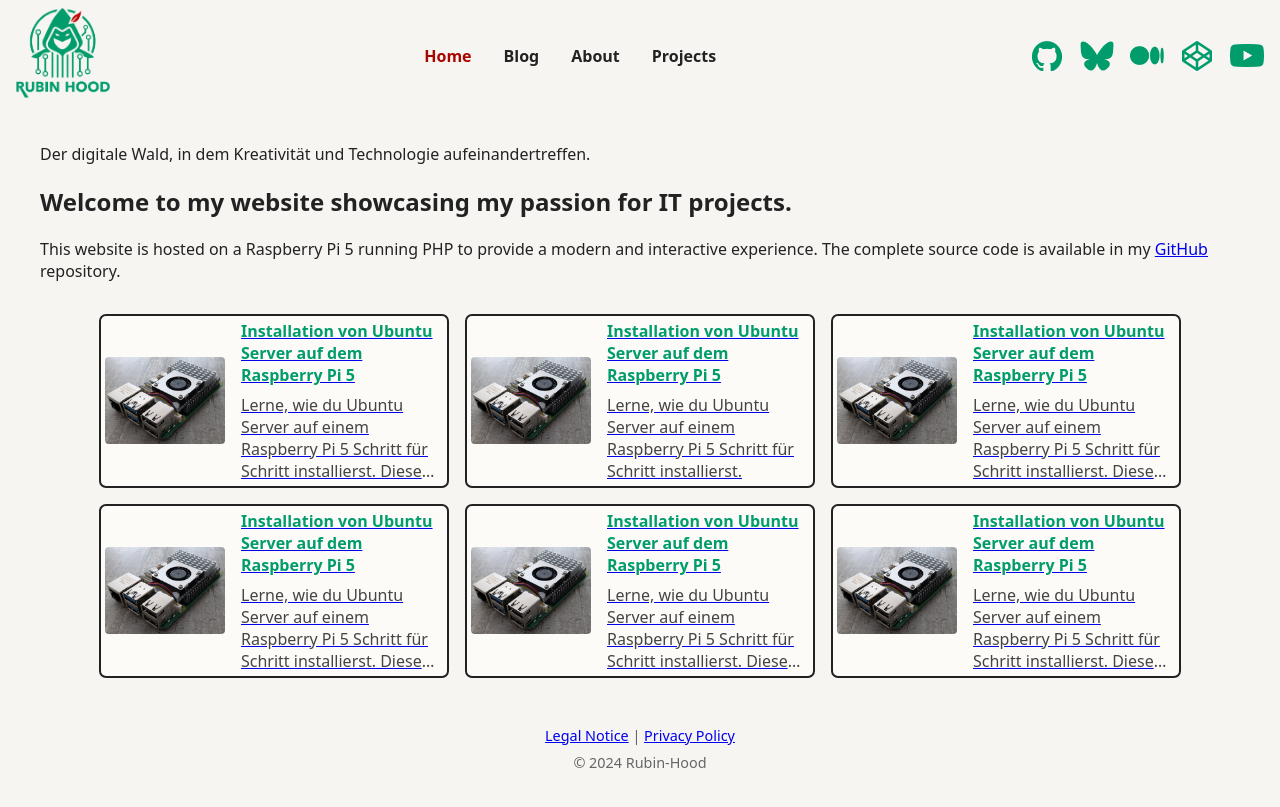
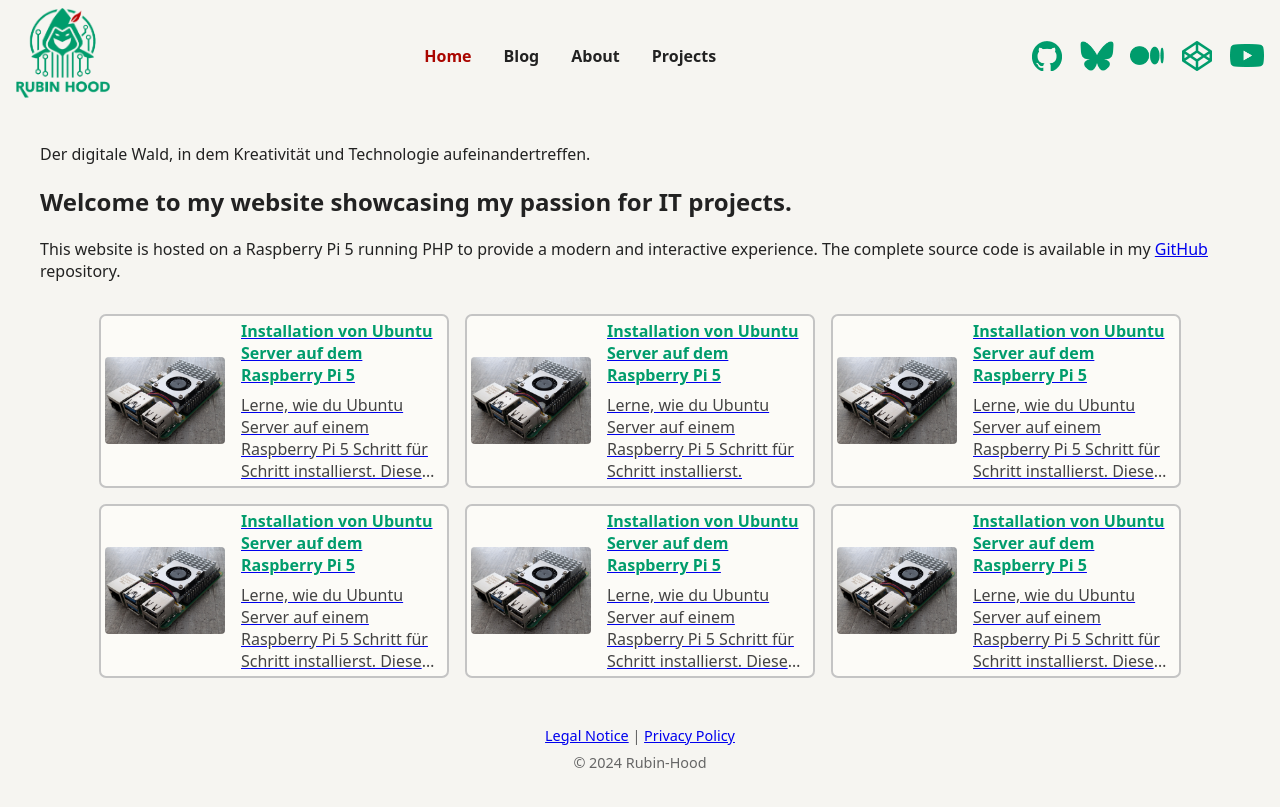
Before and after one commit to rubin-hood/rubinhood-blog, a Jekyll site: the page built from index.md, in a window 1280 px wide. Shown: the top 807 px of the page. Built offline with Jekyll 4.4.1, drawn with Linux system fonts in a browser that asks for light colours.

Commit message:
Update style.css

```diff
--- a/assets/css/style.css
+++ b/assets/css/style.css
@@ -143,7 +143,7 @@
   flex: 1 1 300px;          /* Karte kann wachsen, ist aber mindestens 300px breit */
   box-sizing: border-box;   /* Padding und Border werden zur Breite dazugerechnet */
   background: #FCFBF7;         /* Weiße Kartenfläche */
-  border: 2px solid #C9C8C8;   /* Dezenter, grauer Rahmen */
+  border: 2px solid #ff0000;   /* Dezenter, grauer Rahmen */
   border-radius: 7px;       /* Abgerundete Ecken */
   display: flex;            /* Bild und Inhalt nebeneinander */
   align-items: center;      /* Bild und Text oben bündig */
@@ -286,101 +286,145 @@
   }
 }
 
-
-/* ===========================
-   8. Feine Mobile-Anpassungen (bis 600px)
-   =========================== */
+/* ================================================================
+   8. Feine Mobile-Anpassungen für sehr kleine Bildschirme (≤ 600px)
+   ----------------------------------------------------------------
+   Hier werden Details für Smartphones und schmale Geräte optimiert.
+   ================================================================ */
 @media (max-width: 600px) {
-  .icon-link { width: 24px; }
-  .icon-img { height: 24px; }
-  .site-header { flex-direction: row; gap: 0; }
-  .blog-card { padding: 0.25rem; }
-  /* Nochmals Header-Inhalte ausblenden auf sehr kleinen Screens */
-  .site-nav, .site-header .social-icons { display: none; }
-  .burger { display: block important; }
-  .mobile-menu-overlay { display: none; }
-  .mobile-menu-overlay.open { display: flex; }
+  .icon-link {
+    width: 24px;                  /* Social-Icons noch kleiner als auf Tablet */
+  }
+  .icon-img {
+    height: 24px;                 /* Höhe der Icon-Bilder auf 24px begrenzen */
+  }
+  .site-header {
+    flex-direction: row;          /* Header bleibt horizontal (Logo, Burger usw.) */
+    gap: 0;                       /* Kein Abstand mehr im Header */
+  }
+  .blog-card {
+    padding: 0.25rem;             /* Blogkarten noch kompakter */
+  }
+  /* Alle Header-Navigation & Social-Icons nochmals ausblenden,
+     falls z.B. Cache oder doppelte Media Queries stören */
+  .site-nav,
+  .site-header .social-icons {
+    display: none;
+  }
+  .burger {
+    display: block !important;    /* Burger-Menü auf jeden Fall zeigen */
+  }
+  .mobile-menu-overlay {
+    display: none;                /* Mobile-Menü standardmäßig ausblenden */
+  }
+  .mobile-menu-overlay.open {
+    display: flex;                /* ... aber einblenden, wenn die "open"-Klasse gesetzt ist */
+  }
 }
 
-/* ===========================
-   9. Burger-Menü (Button für Mobile)
-   =========================== */
+/* ================================================================
+   9. Burger-Menü (Button für die mobile Navigation)
+   ----------------------------------------------------------------
+   Optisch ein Burger-Icon mit drei Balken, das auf Mobile sichtbar ist.
+   ================================================================ */
 .burger {
-  display: none;
-  background: none;
-  border: none;
-  width: 36px;
+  display: none;                  /* Standard: nicht sichtbar (wird via Media Query aktiviert) */
+  background: none;               /* Kein Hintergrund */
+  border: none;                   /* Kein Rahmen */
+  width: 36px;                    /* Größe des Buttons */
   height: 36px;
-  cursor: pointer;
-  position: relative;
-  z-index: 11;
+  cursor: pointer;                /* Zeigt Hand-Cursor beim Überfahren */
+  position: relative;             /* Für absolute Platzierung der Linien */
+  z-index: 11;                    /* Über allen anderen Elementen */
 }
+/* Die drei Linien für das Burger-Icon */
 .burger::before,
 .burger::after,
 .burger span {
-  content: '';
-  display: block;
-  background: #008000;
-  height: 4px;
-  border-radius: 2px;
-  position: absolute;
-  left: 8px;
-  right: 8px;
-  transition: all 0.3s;
+  content: '';                    /* "Pseudo-Elemente" – die Balken */
+  display: block;                 /* Balken als Block-Elemente */
+  background: #008000;            /* Grün – kann angepasst werden */
+  height: 4px;                    /* Dicke der Linie */
+  border-radius: 2px;             /* Leicht abgerundet */
+  position: absolute;             /* Absolute Platzierung */
+  left: 8px;                      /* Einrückung von links */
+  right: 8px;                     /* Einrückung von rechts */
+  transition: all 0.3s;           /* Sanfte Animation beim Öffnen/Schließen */
 }
-.burger::before { top: 12px; }
-.burger span { top: 18px; }
-.burger::after { top: 24px; }
-.burger.open span { opacity: 0; }
-.burger.open::before { transform: rotate(45deg); top: 18px; }
-.burger.open::after { transform: rotate(-45deg); top: 18px; }
+.burger::before { top: 12px; }    /* Oberer Balken */
+.burger span    { top: 18px; }    /* Mittlerer Balken */
+.burger::after  { top: 24px; }    /* Unterer Balken */
 
-/* ===========================
-   10. Mobile Menü-Overlay (ausklappbares Menü)
-   =========================== */
+/* Burger-Menü wird zum "X" (Kreuz), wenn geöffnet */
+.burger.open span      { opacity: 0; }                 /* Mittlerer Balken wird ausgeblendet */
+.burger.open::before   { transform: rotate(45deg); top: 18px; }   /* Oberer Balken wird diagonal */
+.burger.open::after    { transform: rotate(-45deg); top: 18px; }  /* Unterer Balken wird diagonal */
+
+
+/* ===============================================================
+   10. Mobile Menü-Overlay (ausklappbares Menü für Smartphones)
+   ---------------------------------------------------------------
+   Das Overlay-Menü, das erscheint, wenn auf das Burger-Icon geklickt wird.
+   Es liegt über der gesamten Seite und zeigt Navigation, Social-Icons etc.
+   =============================================================== */
+
 .mobile-menu-overlay {
-  display: none;
-  position: fixed;
-  top: 0; left: 0; right: 0; bottom: 0;
-  background: #fff;
-  z-index: 10;
-  flex-direction: column;
-  align-items: center;
-  justify-content: flex-start;
-  padding-top: 4rem;
-  overflow-y: auto;
+  display: none;                  /* Standard: Menü ist unsichtbar */
+  position: fixed;                /* Overlay überdeckt die gesamte Seite, unabhängig vom Scrollen */
+  top: 0; left: 0; right: 0; bottom: 0;  /* Überdeckt die gesamte Viewport-Fläche */
+  background: #fff;               /* Hintergrund weiß, damit alles andere abgedeckt wird */
+  z-index: 10;                    /* Liegt über fast allen anderen Elementen (außer Burger) */
+  flex-direction: column;         /* Inhalte (z.B. Navigation, Social-Icons) werden untereinander gestapelt */
+  align-items: center;            /* Zentriert alle Inhalte horizontal */
+  justify-content: flex-start;    /* Startet Inhalte oben im Overlay */
+  padding-top: 4rem;              /* Platz nach oben für den Header/Burger */
+  overflow-y: auto;               /* Ermöglicht vertikales Scrollen im Menü, falls Inhalte zu lang */
 }
-.mobile-menu-overlay.open { display: flex; }
 
-/* Body-Scroll verhindern, wenn Menü offen */
-body.noscroll { overflow: hidden; }
+/* Das Overlay wird sichtbar, wenn die Klasse "open" hinzugefügt wird (per JavaScript) */
+.mobile-menu-overlay.open {
+  display: flex;                  /* Flexbox: alles sichtbar machen und schön anordnen */
+}
 
+/* Wenn das Menü geöffnet ist, soll die Hauptseite nicht scrollbar sein.
+   Dazu bekommt das <body> Element die Klasse "noscroll" per JavaScript */
+body.noscroll {
+  overflow: hidden;               /* Scrollen auf der eigentlichen Seite verhindern */
+}
+
+/* Die Blog-Karten innerhalb des Overlays werden besonders breit dargestellt */
 .mobile-menu-overlay .blog-card {
-  max-width: 92vw !important;
-  width: 92vw !important;
-  min-width: unset !important;
-  margin-left: auto;
+  max-width: 92vw !important;     /* Maximal 92% der Viewport-Breite */
+  width: 92vw !important;         /* Immer 92% der Viewport-Breite */
+  min-width: unset !important;    /* Mindestbreite aufheben (sonst überschneiden sie sich evtl.) */
+  margin-left: auto;              /* Horizontal mittig ausrichten */
   margin-right: auto;
 }
+
+/* Blog-Karten in der Einzel-Ansicht im Overlay */
 .blog-grid-single .blog-card {
-  flex: none !important;
-  min-width: 250px;
-  max-width: 600px;
-  width: 100%;
+  flex: none !important;          /* Kein Flex-Grow/Shrink, sondern feste Breite */
+  min-width: 250px;               /* Minimalbreite */
+  max-width: 600px;               /* Maximalbreite */
+  width: 100%;                    /* Füllt den verfügbaren Platz */
+  min-height: 0 !important;       /* Höhe an Inhalt anpassen */
+  height: auto !important;
+  margin-bottom: 0.5rem;          /* Kleiner Abstand nach unten */
+}
+
+/* Standard-Layout für Blog-Karten: flexibel, aber auf mobile entfernt (keine Ränder) */
+.blog-card {
+  border: none !important;        /* Keine Umrandung, wenn nicht anders festgelegt */
+  flex: none !important;          /* Kein Flexbox-Wachstum */
+  min-width: 250px;               /* Mindestbreite */
+  max-width: 350px;               /* Maximalbreite */
+  width: 100%;                    /* Immer so breit wie möglich im Eltern-Container */
   min-height: 0 !important;
   height: auto !important;
-  margin-bottom: 0.5rem;
+  margin-bottom: 1rem;            /* Abstand nach unten */
 }
-.blog-card {
-  border: none !important;
-  flex: none !important;
-  min-width: 250px;
-  max-width: 350px;
-  width: 100%;
-  min-height: 0 !important;
-  height: auto !important;
-  margin-bottom: 1rem
+
+/* Nur auf der Startseite: Blogkarten haben einen sichtbaren Rahmen */
+.blog-teaser-grid .blog-card {
+  border: 2px solid #c4c4c4 !important;   /* Deutlicher Rahmen für bessere Abgrenzung */
 }
-.blog-teaser-grid .blog-card {
-  border: 2px solid #222 !important;
-}
```
